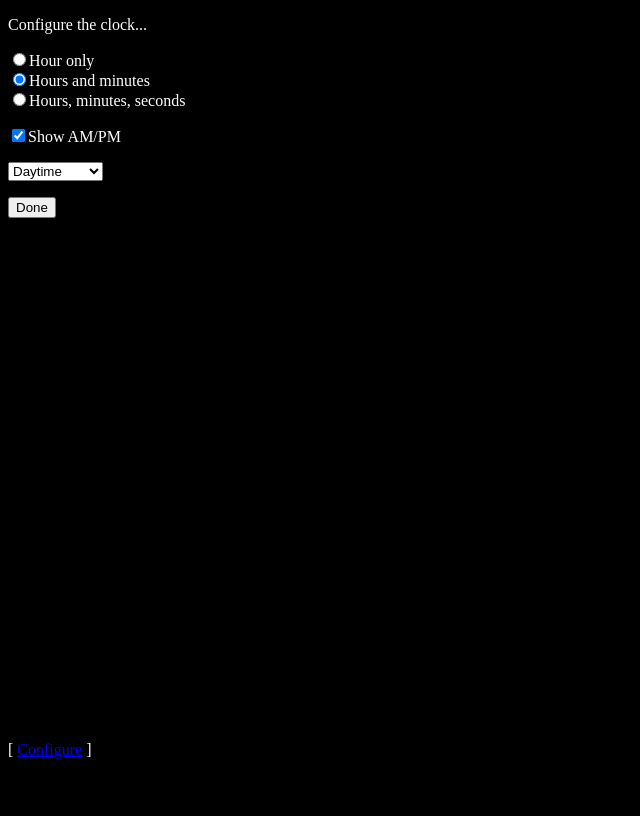
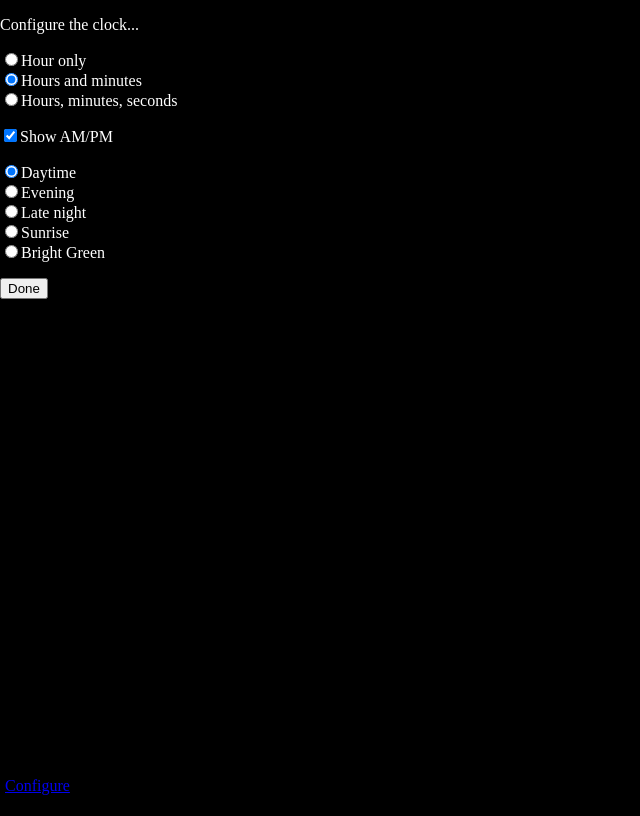
Before and after one commit to leopd/kidclock, a website: page app/index.html at #/config in a window 1280 px wide. Shown: the whole page, without its empty margins (0-640 px from the left). Drawn offline with Linux system fonts and the light colour scheme.

Commit message:
Clock is full screen.  Better colors.  CSS cleanup.

```diff
--- a/app/css/app.css
+++ b/app/css/app.css
@@ -1,42 +1,42 @@
 /* app css stylesheet */
 
-.menu {
-  list-style: none;
-  border-bottom: 0.1em solid black;
-  margin-bottom: 2em;
-  padding: 0 0 0.5em;
-}
-
-.menu:before {
-  content: "[";
-}
-
-.menu:after {
-  content: "]";
-}
-
-.menu > li {
-  display: inline;
-}
-
-.menu > li:before {
-  content: "|";
-  padding-right: 0.3em;
-}
-
-.menu > li:nth-child(1):before {
-  content: "";
-  padding: 0;
+.content, .clock {
+    width: 100%;
+    height: 100%;
 }
 
 footer {
     position: fixed;
     bottom: 0;
+    margin: 5px;
 }
 
-body {
+html,body {
     background: black;
     color: white;
+    height: 100%;
+    margin: 0;
+    padding: 0;
+}
+
+.clock-style-verydim {
+    background: black;
+    color: #222;
+}
+
+.clock-style-evening {
+    background: black;
+    color: white;
+}
+
+.clock-style-day {
+    background: white;
+    color: black;
+}
+
+.clock-style-sunrise {
+    background: #310;
+    color: black;
 }
 
 .clock-style-green {
--- a/app/index.html
+++ b/app/index.html
@@ -6,12 +6,10 @@
   <link rel="stylesheet" href="css/app.css"/>
 </head>
 <body>
-  <div ng-view></div>
+  <div ng-view class="content"></div>
 
   <footer>
-      <ul class="menu">
-        <li><a href="#/config">Configure</a></li>
-      </ul>
+        <a href="#/config">Configure</a>
   </footer>
 
   <!-- In production use:
--- a/app/partials/config.html
+++ b/app/partials/config.html
@@ -12,11 +12,11 @@
 </p>
 
 <p>
-<select ng-model="state.colorScheme">
-    <option value="night">Night mode</option>
-    <option value="day">Daytime</option>
-    <option value="green" selected>Bright green</option>
-</select>
+<input type="radio" ng-model="state.colorScheme" value="day" id="cs1"><label for="cs1">Daytime</label><br/>
+<input type="radio" ng-model="state.colorScheme" value="evening" id="cs2"><label for="cs2">Evening</label><br/>
+<input type="radio" ng-model="state.colorScheme" value="verydim" id="cs3"><label for="cs3">Late night</label><br/>
+<input type="radio" ng-model="state.colorScheme" value="sunrise" id="cs4"><label for="cs4">Sunrise</label><br/>
+<input type="radio" ng-model="state.colorScheme" value="green" id="cs5"><label for="cs5">Bright Green</label><br/>
 </p>
 
 <p>
```
Also changed, not shown: app/index-async.html (deleted, +0 -58 lines).
